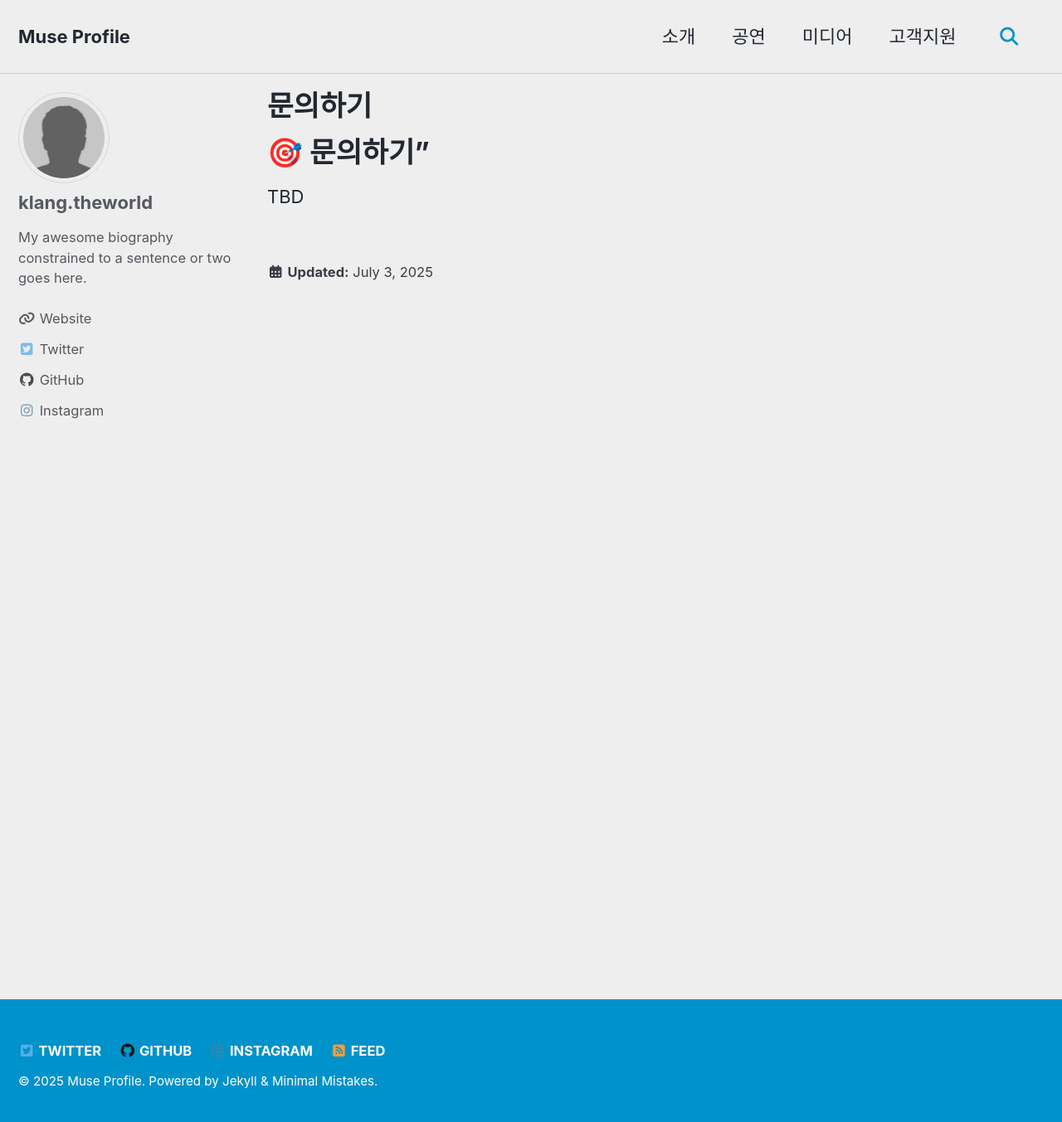
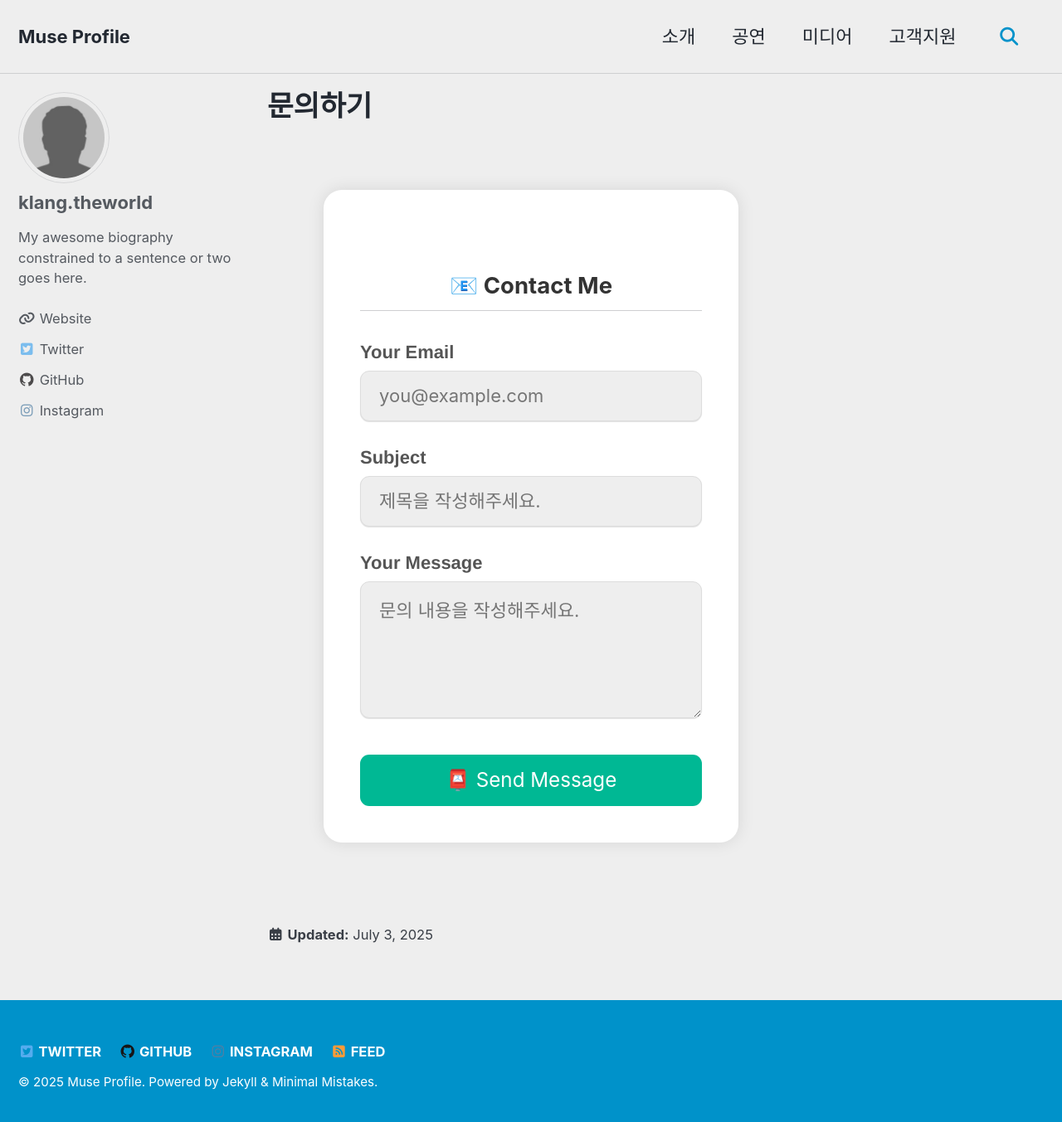
Before and after one commit to hyotoi/hyotoi.github.io, a Jekyll site: the page built from _pages/contact/support.md, in a window 1280 px wide and 1360 px high. Shown: the top 1353 px of the window at 83% size. Built offline with Jekyll 4.4.1, drawn with Linux system fonts in a browser that asks for light colours; cached includes are drawn as plain includes.

Commit message:
feat: 문의 페이지에 Formspree 기반 연락 폼 추가 및 스타일 구현
- _pages/contact/support.md에 문의 폼 마크업 추가
- _sass/contact_support.scss 작성해 입력 필드 및 버튼 스타일링
- entrypoint.sh에서 Jekyll 재빌드를 위해 clean 명령 추가

```diff
--- a/_pages/contact/support.md
+++ b/_pages/contact/support.md
@@ -5,5 +5,21 @@ layout: single
 pagination: false
 ---
 
-# 🎯 문의하기"
-TBD
+<form
+  action="https://formspree.io/f/xqabjyjw"
+  method="POST"
+  class="contact-form"
+>
+  <h2>📧 Contact Me</h2>
+
+  <label for="email">Your Email</label>
+  <input type="email" name="email" id="email" placeholder="you@example.com" required>
+
+  <label for="subject">Subject</label>
+  <input type="text" name="subject" id="subject" placeholder="제목을 작성해주세요." required>
+
+  <label for="message">Your Message</label>
+  <textarea name="message" id="message" rows="5" placeholder="문의 내용을 작성해주세요." required></textarea>
+
+  <button type="submit"> 📮 Send Message</button>
+</form>
--- /dev/null
+++ b/_sass/contact_support.scss
@@ -0,0 +1,56 @@
+.contact-form {
+  max-width: 500px;
+  margin: 3rem auto;
+  padding: 2rem;
+  border-radius: 1rem;
+  background: #fff;
+  box-shadow: 0 0 20px rgba(0,0,0,0.1);
+  font-family: "Helvetica Neue", sans-serif;
+}
+
+.contact-form h2 {
+  text-align: center;
+  margin-bottom: 1.5rem;
+  color: #333;
+}
+
+.contact-form label {
+  display: block;
+  margin: 0.75rem 0 0.25rem;
+  font-weight: 600;
+  color: #555;
+}
+
+.contact-form input,
+.contact-form textarea {
+  width: 100%;
+  padding: 0.75rem 1rem;
+  border: 1px solid #ddd;
+  border-radius: 0.5rem;
+  font-size: 1rem;
+  transition: border-color 0.3s, box-shadow 0.3s;
+}
+
+.contact-form input:focus,
+.contact-form textarea:focus {
+  border-color: #00b894;
+  box-shadow: 0 0 5px rgba(0,184,148,0.3);
+  outline: none;
+}
+
+.contact-form button {
+  margin-top: 1.5rem;
+  width: 100%;
+  background: #00b894;
+  color: white;
+  font-size: 1.1rem;
+  padding: 0.75rem 1rem;
+  border: none;
+  border-radius: 0.5rem;
+  cursor: pointer;
+  transition: background 0.3s;
+}
+
+.contact-form button:hover {
+  background: #019070;
+}
--- a/assets/css/main.scss
+++ b/assets/css/main.scss
@@ -10,3 +10,4 @@ search: false
 @import "custom";
 @import "members";
 @import "contents";
+@import "contact_support";
```
Also changed, not shown: 1 other file.
